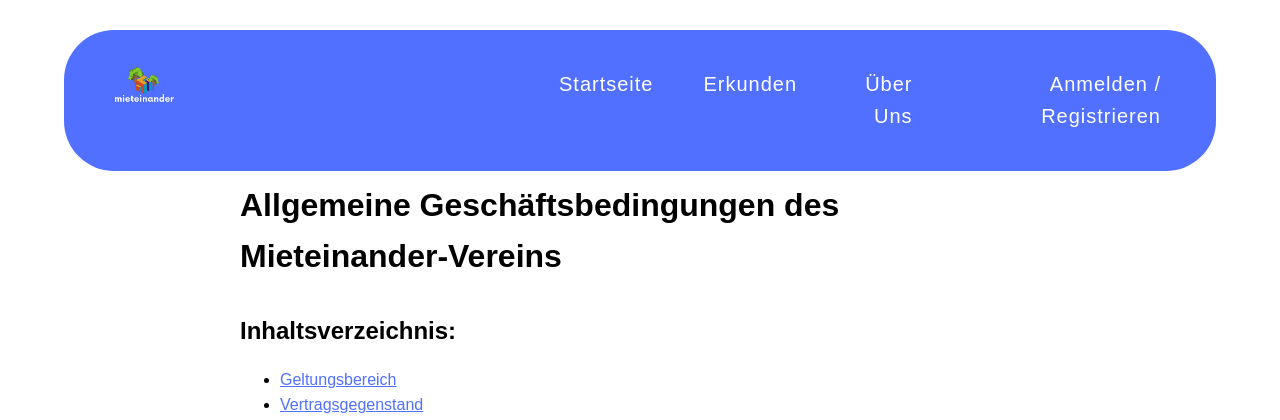
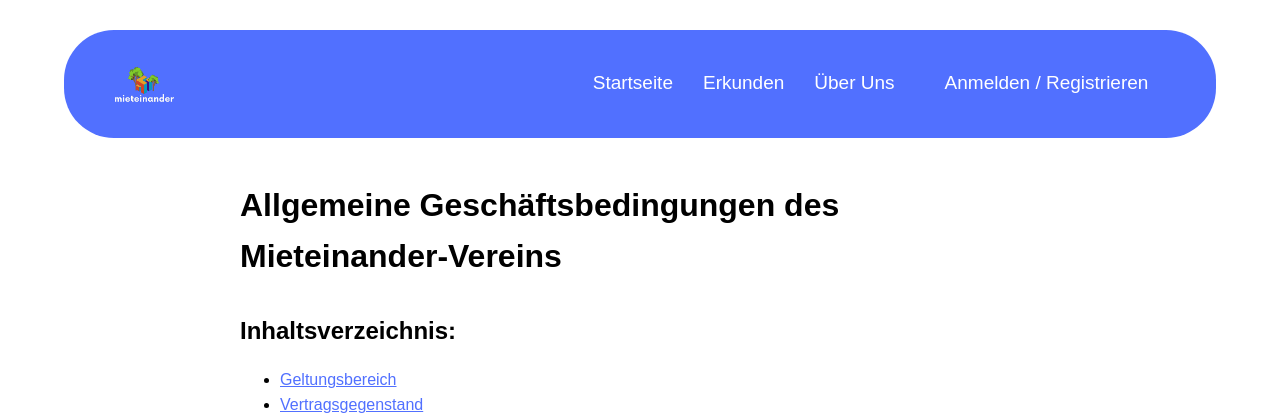
Before and after one commit to vaseesav/ITAB_Projekt, a PHP site: page /agb.php in a window 1280 px wide. Shown: the top 420 px of the page. Run offline with PHP 8.4, Linux system fonts and the light colour scheme.

Commit message:
Navbar responsive style fix

```diff
--- a/assets/css/navbar-style.css
+++ b/assets/css/navbar-style.css
@@ -83,7 +83,7 @@ Header Style
     color: var(--nav-text);
     transition: all 0.3s ease 0s;
     border: transparent;
-    padding: 8px 15px;
+    padding: 8px;
     border-radius: 18px;
     letter-spacing: 1px;
 }
@@ -98,6 +98,28 @@ Header Style
     background-color: var(--nav-text-hover);
 }
 
+.nav li {
+    padding: 0;
+}
+
 #profile {
     display: none;
 }
+
+@media(max-width: 1313px) {
+    .header-area .main-nav .nav li a {
+        font-size: 19px;
+        letter-spacing: 0;
+        padding-left: 0;
+        padding-right: 0;
+        margin-left: 10px;
+    }
+
+    .header-area .main-nav .nav {
+        text-align: center;
+    }
+
+    .header-area .main-nav .nav {
+        margin-left: 200px;
+    }
+}
```
